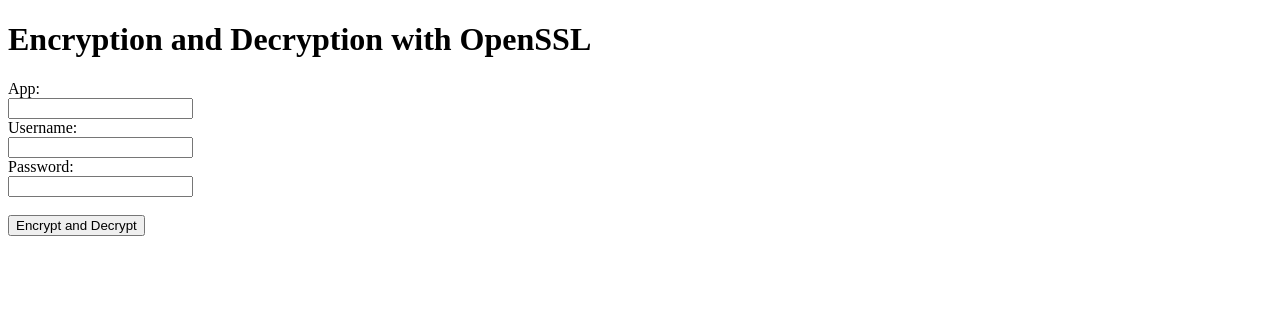
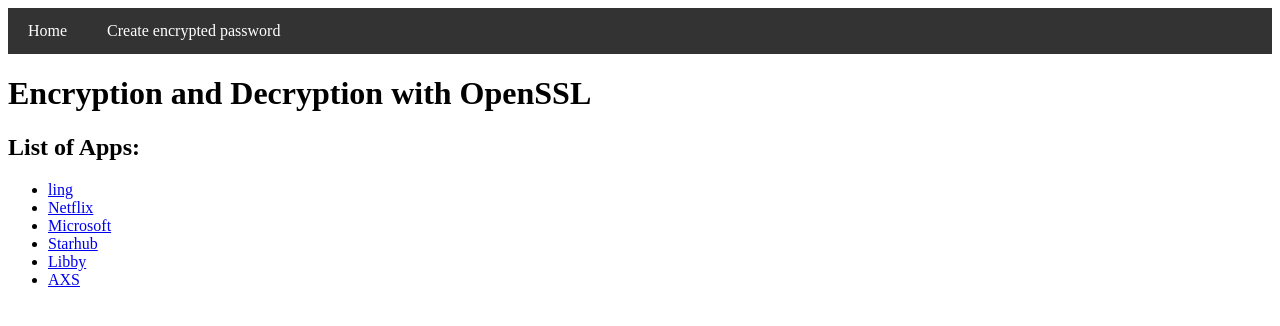
Before and after one commit to nchinling/password_manager, a Flask app: page / in a window 1280 px wide. Shown: the top 326 px of the page. Run offline with Flask 3, Linux system fonts and the light colour scheme.

Commit message:
app list

```diff
--- a/app.py
+++ b/app.py
@@ -5,6 +5,7 @@
 import subprocess
 
 basedir = os.path.abspath(os.path.dirname(__file__))
+ENCRYPTION_KEY = os.environ.get('ENCRYPTION_KEY')
 
 app = Flask(__name__)
 # app.config['SQLALCHEMY_DATABASE_URI'] = 'sqlite:///passwords.db'
@@ -23,15 +24,62 @@
     def __repr__(self):
         return f'<Password {self.username}>'
 
+class User(db.Model):
+    id = db.Column(db.Integer, primary_key=True)
+    name = db.Column(db.String(100), nullable=False)
+    username = db.Column(db.String(100), nullable=False)
+    email = db.Column(db.String(100), nullable=False)
+    account_password = db.Column(db.String(100), nullable=False)
+
+    def __repr__(self):
+        return f'<User {self.username}>'
+
+
 @app.route('/', methods=['GET', 'POST'])
 def index():
+    if request.method == 'POST':
+        return render_template('index.html')
+
+    # Fetch all app names from the database
+    app_names = [password.app_name for password in Password.query.distinct(Password.app_name)]
+
+    return render_template('index.html', app_names=app_names)
+
+@app.route('/app/<app_name>', methods=['GET', 'POST'])
+def app_page(app_name):
+    if request.method == 'POST':
+        key = request.form['key']
+
+        # Retrieve the password for the given app_name and key
+        password = Password.query.filter_by(app_name=app_name).first()
+
+        if password:
+            # Decrypt the password using the provided key
+            decrypt_command = f"echo '{password.encrypted_password}' | openssl enc -d -aes-256-cbc -a -salt -pass pass:'{key}'"
+            decrypted_password = subprocess.check_output(decrypt_command, shell=True).decode().strip()
+
+            return render_template('app_page.html', app_name=app_name, password=decrypted_password)
+        else:
+            return "Password not found for the given app and key."
+
+    return render_template('app_page.html', app_name=app_name)
+
+
+@app.route('/create_password', methods=['GET', 'POST'])
+def create_password():
     if request.method == 'POST':
         app_name = request.form['app']
         username = request.form['username']
         password = request.form['password']
+        reentered_password = request.form['reentered_password']
+
+        if password != reentered_password:
+            password_mismatch_message = 'Passwords do not match!'
+            return render_template('create_password.html', password_mismatch_message=password_mismatch_message,
+                                    app_name=app_name, username=username, password=password, reentered_password=reentered_password)
 
         # Encrypt the password using OpenSSL
-        encrypt_command = f"echo '{password}' | openssl enc -aes-256-cbc -a -salt -pass pass:'{app_name}'"
+        encrypt_command = f"echo '{password}' | openssl enc -aes-256-cbc -a -salt -pass pass:'{ENCRYPTION_KEY}'"
         encrypted_password = subprocess.check_output(encrypt_command, shell=True).decode().strip()
 
         # Save the encrypted password to the database
@@ -39,8 +87,9 @@
         db.session.add(new_password)
         db.session.commit()
 
-        return render_template('index.html', encrypted_password=encrypted_password)
-    return render_template('index.html')
+        return render_template('create_password.html', encrypted_password=encrypted_password)
+    return render_template('create_password.html')
+
 
 if __name__ == '__main__':
     db.create_all()
--- /dev/null
+++ b/static/styles.css
@@ -0,0 +1,20 @@
+.navbar {
+    overflow: hidden;
+    background-color: #333;
+}
+
+/* Navigation links */
+.navbar a {
+    float: left;
+    display: block;
+    color: white;
+    text-align: center;
+    padding: 14px 20px;
+    text-decoration: none;
+}
+
+/* Change color on hover */
+.navbar a:hover {
+    background-color: #ddd;
+    color: black;
+}
--- a/templates/index.html
+++ b/templates/index.html
@@ -4,25 +4,21 @@
     <meta charset="UTF-8">
     <meta name="viewport" content="width=device-width, initial-scale=1.0">
     <title>Encryption and Decryption with OpenSSL</title>
+    <link rel="stylesheet" href="/static/styles.css">
 </head>
 <body>
+    <div class="navbar">
+        <a href="/">Home</a>
+        <a href="/create_password">Create encrypted password</a>
+    </div>
     <h1>Encryption and Decryption with OpenSSL</h1>
-    <form method="POST">
-        <label for="app">App:</label><br>
-        <input type="text" id="app" name="app" required><br>
-        <label for="username">Username:</label><br>
-        <input type="text" id="username" name="username" required><br>
-        <label for="password">Password:</label><br>
-        <input type="password" id="password" name="password" required><br><br>
-        <button type="submit">Encrypt and Decrypt</button>
-    </form>
-    {% if encrypted_password %}
-        <h2>Encrypted Password:</h2>
-        <p>{{ encrypted_password }}</p>
-    {% endif %}
-    {% if decrypted_password %}
-        <h2>Decrypted Password:</h2>
-        <p>{{ decrypted_password }}</p>
-    {% endif %}
+
+    <h2>List of Apps:</h2>
+    <ul>
+        {% for app_name in app_names %}
+            <li><a href="{{ url_for('app_page', app_name=app_name) }}">{{ app_name }}</a></li>
+        {% endfor %}
+    </ul>
+
 </body>
 </html>
```
Also changed, not shown: templates/app_page.html (added, +27 -0 lines), templates/create_password.html (added, +35 -0 lines), README.md (added), passwords.db, 1 other file.
